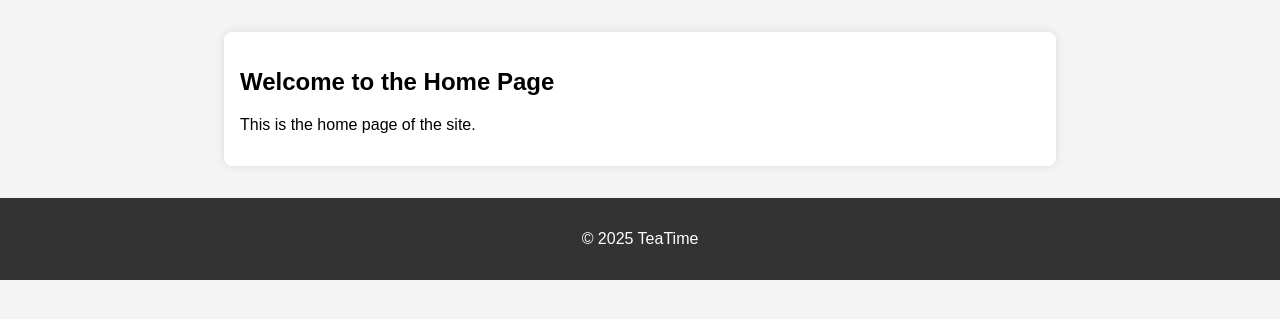
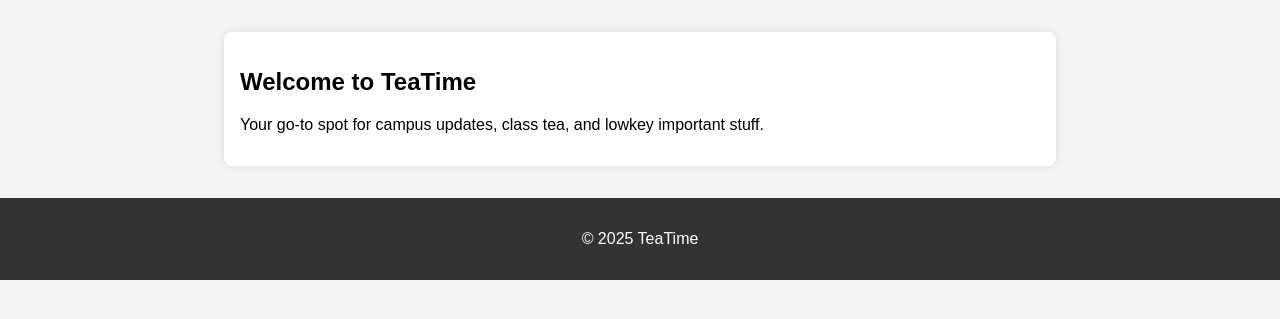
Before and after one commit to rechellann/IT373-Week3, a Django app: page / in a window 1280 px wide. Shown: the part 130-449 px from the top of the page. Run offline with Django 4.2, Linux system fonts and the light colour scheme.

Commit message:
Update home.html

```diff
--- a/core/templates/home.html
+++ b/core/templates/home.html
@@ -1,8 +1,8 @@
 {% extends 'base.html' %}
 
-{% block title %}Home - My Site{% endblock %}
+{% block title %}Home - TeaTime{% endblock %}
 
 {% block content %}
-<h2>Welcome to the Home Page</h2>
-<p>This is the home page of the site.</p>
+<h2>Welcome to TeaTime</h2>
+<p>Your go-to spot for campus updates, class tea, and lowkey important stuff.</p>
 {% endblock %}
```
